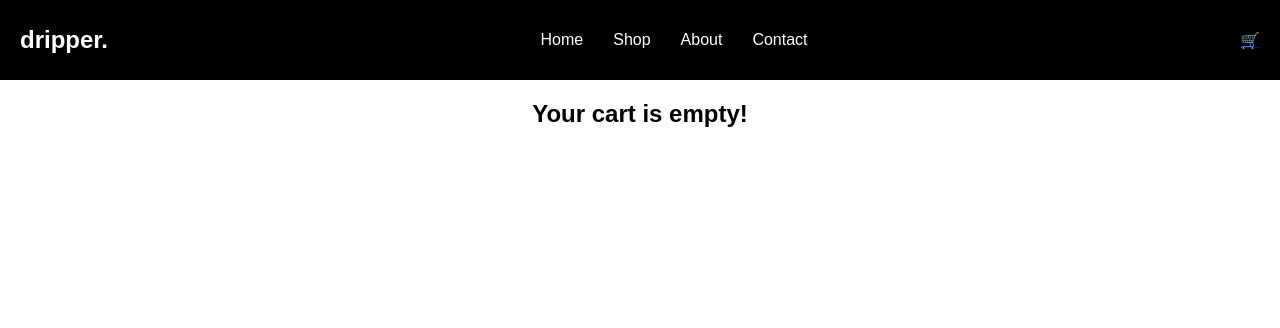
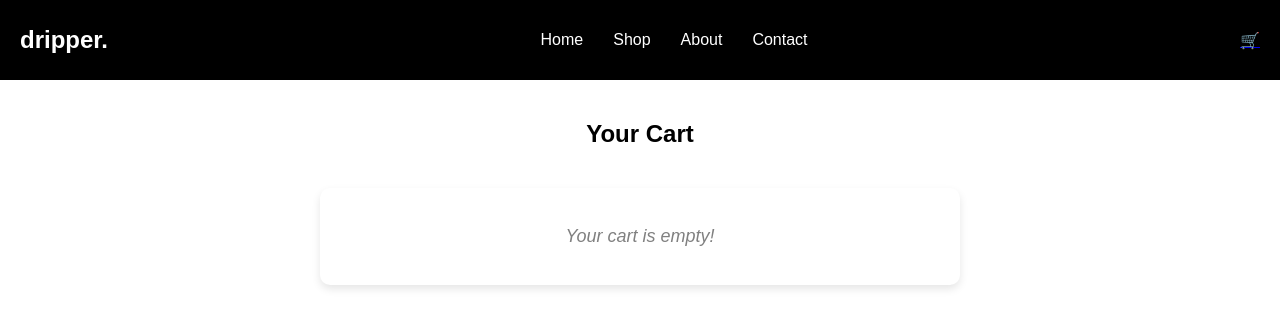
Before and after one commit to fakharaltaf/webdevfinalproj, a React (Create React App) app: page /cart in a window 1280 px wide. Shown: the top 328 px of the page. Built offline with nearby package versions, Linux system fonts and the light colour scheme.

Commit message:
i missed something?

```diff
--- a/src/App.css
+++ b/src/App.css
@@ -339,6 +339,47 @@ body {
   background-color: darkred;
 }
 
+.cart-container {
+  width: 100%;
+  max-width: 600px;
+  background: white;
+  padding: 20px;
+  border-radius: 10px;
+  box-shadow: 0 4px 8px rgba(0, 0, 0, 0.1);
+  text-align: center;
+  margin-top: 20px;
+}
+
+.empty-cart {
+  color: gray;
+  font-size: 18px;
+  font-style: italic;
+}
+
+.cart-list {
+  list-style: none;
+  padding: 0;
+  margin: 0;
+}
+
+.cart-item {
+  display: flex;
+  justify-content: space-between;
+  align-items: center;
+  padding: 15px;
+  margin-bottom: 10px;
+  background: #f8f8f8;
+  border: 1px solid #ddd;
+  border-radius: 8px;
+}
+
+.cart-total {
+  margin-top: 20px;
+  font-size: 20px;
+  font-weight: bold;
+  text-align: right;
+}
+
 /* Popup Styles */
 .popup {
   position: fixed;
--- a/src/pages/Cart.js
+++ b/src/pages/Cart.js
@@ -31,24 +31,33 @@ const CartPage = () => {
 
     // Calculate total price
     const calculateTotal = () => {
-        return cart.reduce((total, item) => {
+        return cart
+            .reduce((total, item) => {
                 const price = parseFloat(item.price.replace("$", ""));
                 return total + price * item.quantity;
-        }, 0).toFixed(2);
+            }, 0)
+            .toFixed(2);
     };
-
-    if (cart.length === 0) {
-        return <h2>Your cart is empty!</h2>;
-    }
 
     return (
         <div className="cart-page">
             <h2>Your Cart</h2>
+            <div className="cart-container">
+                {cart.length === 0 ? (
+                    <div className="empty-cart">
+                        <p>Your cart is empty!</p>
+                    </div>
+                ) : (
+                    <>
                         <ul className="cart-list">
                             {cart.map((item, index) => (
                                 <li key={index} className="cart-item">
                                     <div className="item-details">
-                            <img src={item.img} alt={item.name} className="cart-item-img" />
+                                        <img
+                                            src={item.img}
+                                            alt={item.name}
+                                            className="cart-item-img"
+                                        />
                                         <div>
                                             <h3>{item.name}</h3>
                                             <p>{item.description}</p>
@@ -56,16 +65,26 @@ const CartPage = () => {
                                         </div>
                                     </div>
                                     <div className="item-actions">
-                            <label htmlFor={`quantity-${index}`}>Quantity:</label>
+                                        <label htmlFor={`quantity-${index}`}>
+                                            Quantity:
+                                        </label>
                                         <input
                                             type="number"
                                             id={`quantity-${index}`}
                                             min="1"
                                             value={item.quantity}
-                                onChange={(e) => handleQuantityChange(index, Number(e.target.value))}
+                                            onChange={(e) =>
+                                                handleQuantityChange(
+                                                    index,
+                                                    Number(e.target.value)
+                                                )
+                                            }
                                             className="quantity-input"
                                         />
-                            <button className="remove-btn" onClick={() => handleRemove(index)}>
+                                        <button
+                                            className="remove-btn"
+                                            onClick={() => handleRemove(index)}
+                                        >
                                             Remove
                                         </button>
                                     </div>
@@ -75,6 +94,9 @@ const CartPage = () => {
                         <div className="cart-total">
                             <h3>Total: ${calculateTotal()}</h3>
                         </div>
+                    </>
+                )}
+            </div>
         </div>
     );
 };
```
Lines whose indentation alone changed are shown as unchanged.
